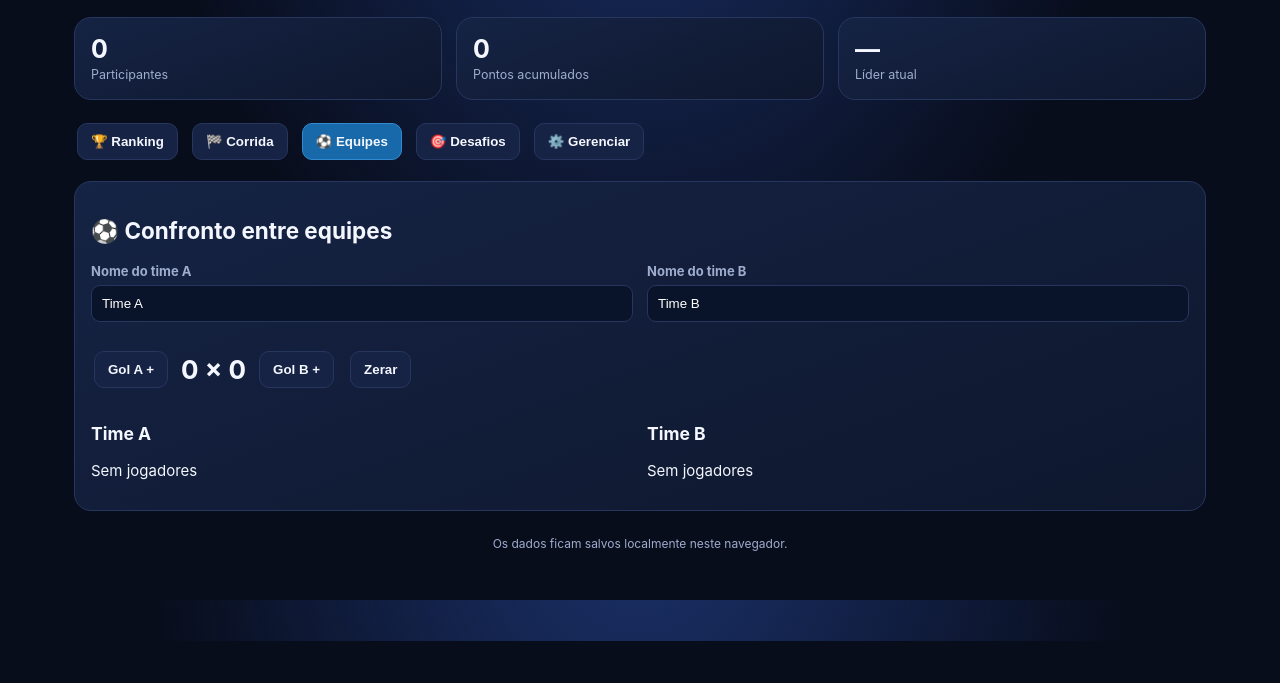
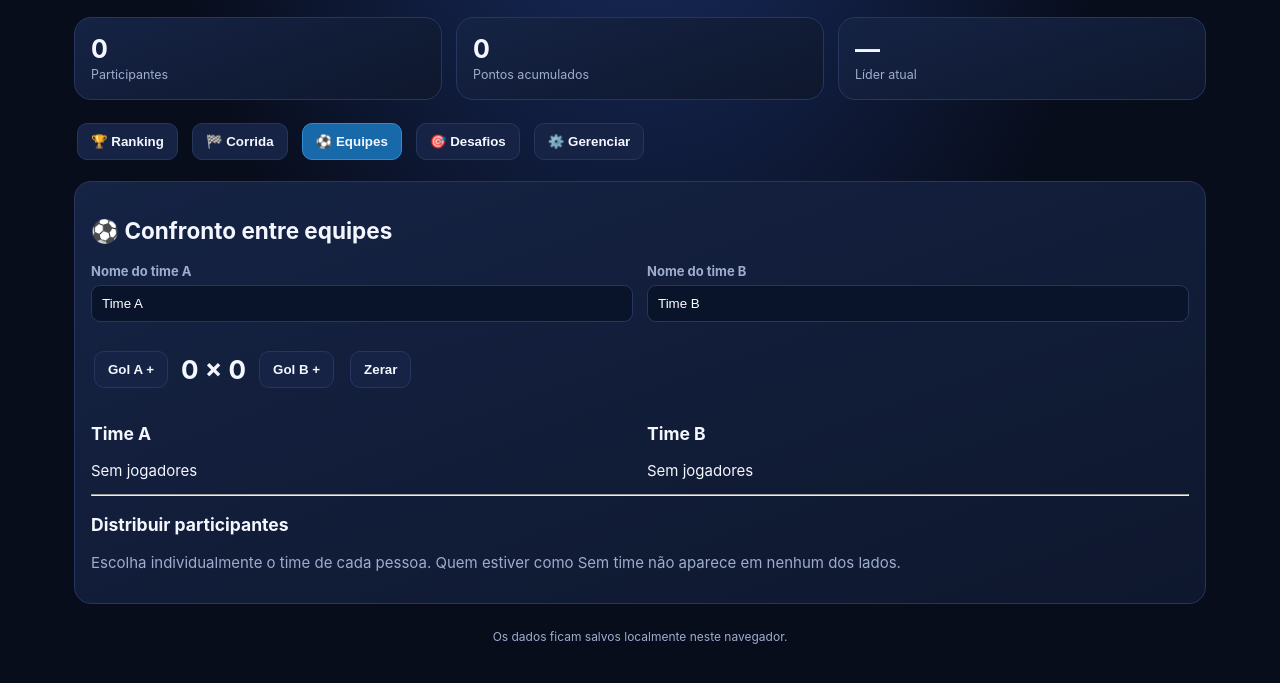
Before and after one commit to jacksongonzaga55-hub/team-challenge, a browser extension: page index.html in a window 1280 px wide. Both pictures are taken after a click on the button "⚽ Equipes". Shown: the part 159-842 px from the top of the page. Before the commit the page ends 800 px from the top, so only its background shows below. Drawn offline with Linux system fonts and the light colour scheme.

Commit message:
Add individual team assignment controls

```diff
--- a/index.html
+++ b/index.html
@@ -7,7 +7,7 @@
 <nav id="tabs"><button class="active" data-view="ranking">🏆 Ranking</button><button data-view="race">🏁 Corrida</button><button data-view="field">⚽ Equipes</button><button data-view="modes">🎯 Desafios</button><button data-view="manage">⚙️ Gerenciar</button></nav>
 <section id="rankingView" class="view grid"><article class="panel"><h2>🏆 Pódio</h2><div id="podium" class="podium"></div></article><article class="panel"><h2>📊 Classificação</h2><div id="ranking"></div></article></section>
 <section id="raceView" class="view panel hidden"><h2>🏁 Corrida de pontos</h2><div id="race"></div></section>
-<section id="fieldView" class="view panel hidden"><h2>⚽ Confronto entre equipes</h2><div class="two"><label>Nome do time A<input id="teamA" value="Time A"></label><label>Nome do time B<input id="teamB" value="Time B"></label></div><div class="score"><button data-action="goalA">Gol A +</button><strong id="goals">0 × 0</strong><button data-action="goalB">Gol B +</button><button data-action="resetGoals">Zerar</button></div><div class="two"><div><h3 id="labelA">Time A</h3><div id="rosterA"></div></div><div><h3 id="labelB">Time B</h3><div id="rosterB"></div></div></div></section>
+<section id="fieldView" class="view panel hidden"><h2>⚽ Confronto entre equipes</h2><div class="two"><label>Nome do time A<input id="teamA" value="Time A"></label><label>Nome do time B<input id="teamB" value="Time B"></label></div><div class="score"><button data-action="goalA">Gol A +</button><strong id="goals">0 × 0</strong><button data-action="goalB">Gol B +</button><button data-action="resetGoals">Zerar</button></div><div class="two"><div><h3 id="labelA">Time A</h3><div id="rosterA"></div></div><div><h3 id="labelB">Time B</h3><div id="rosterB"></div></div></div><hr><h3>Distribuir participantes</h3><p class="muted">Escolha individualmente o time de cada pessoa. Quem estiver como Sem time não aparece em nenhum dos lados.</p><div id="teamAssignments"></div></section>
 <section id="modesView" class="view panel hidden"><h2>🎯 Modos de competição</h2><div class="modegrid">
 <article class="mode"><h3>🥊 Mata-mata</h3><p class="muted">Sorteia confrontos entre os participantes cadastrados.</p><button data-action="draw">Sortear confrontos</button><div id="bracket"></div></article>
 <article class="mode"><h3>🎯 Meta coletiva</h3><p class="muted">Defina uma meta de pontos para toda a equipe.</p><label>Meta de pontos<input id="goalTarget" type="number" min="1" value="100"></label><div class="progress"><div id="goalProgress"></div></div><p id="goalLabel"></p></article>
```
